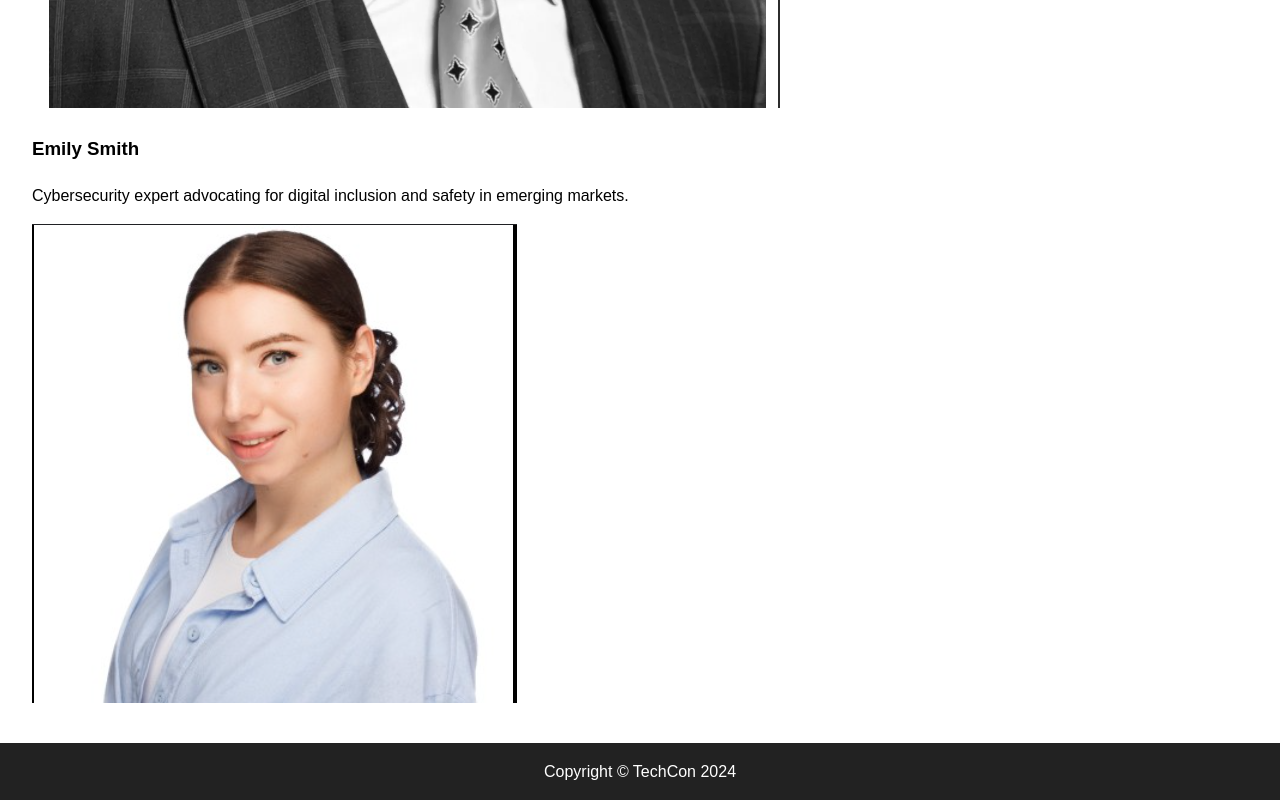
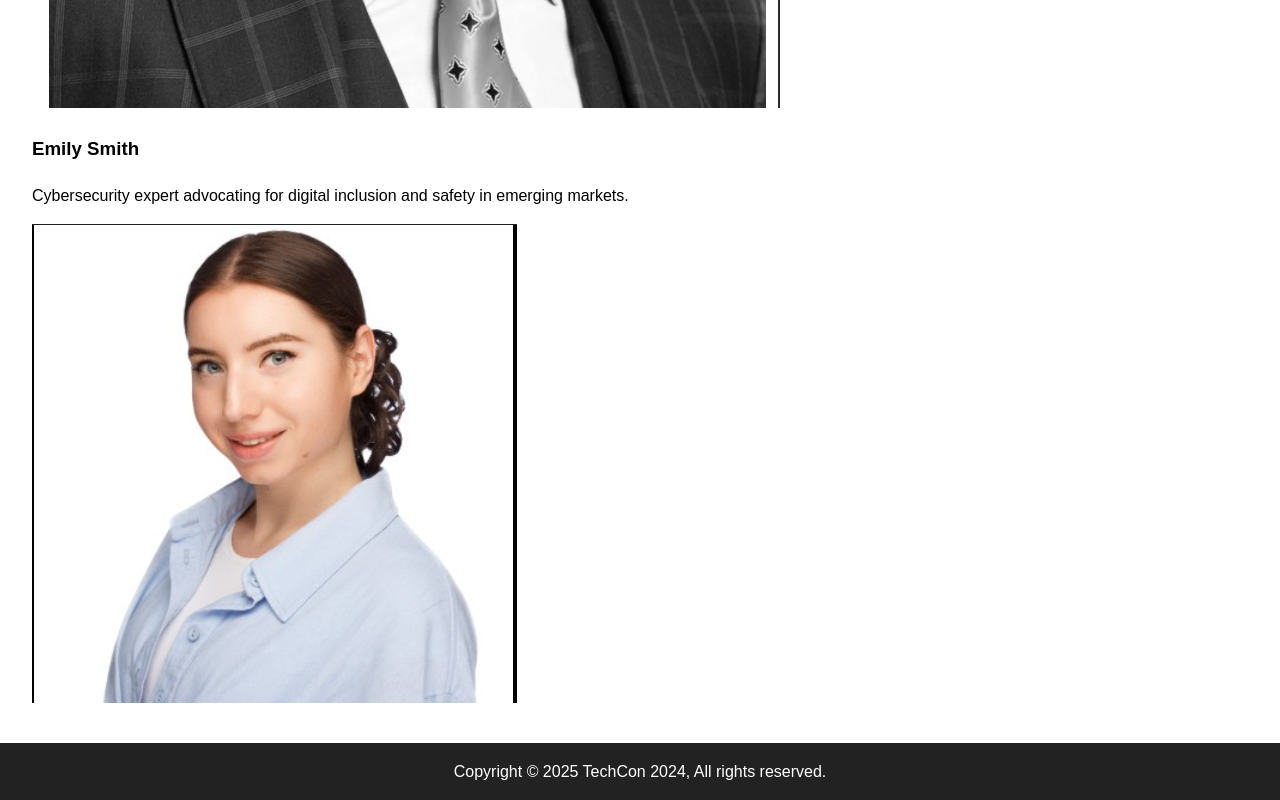
Before and after one commit to Markhams-369/TechCon_HTML, a plain HTML site: page techcon_website/about.html in a window 1280 px wide. Shown: the part 3386-4186 px from the top of the page. Drawn offline with Linux system fonts and the light colour scheme.

Commit message:
update copyright notice to reflect TechCon 2025

```diff
--- a/techcon_website/about.html
+++ b/techcon_website/about.html
@@ -116,7 +116,7 @@
 
   <!-- Footer -->
   <footer>
-    <p>Copyright &copy; TechCon 2024</p>
+    <p>Copyright &copy; 2025 TechCon 2024, All rights reserved.</p>
   </footer>
 </body>
 </html>
```
Also changed, not shown: techcon_website/contact.html (+1 -1 lines), techcon_website/index.html (+1 -1 lines), techcon_website/register.html (+1 -1 lines), techcon_website/schedule.html (+1 -1 lines).
